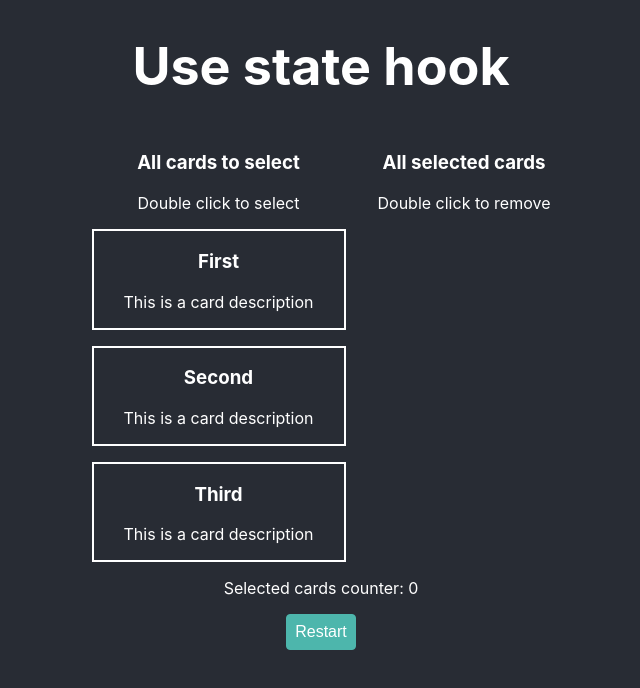
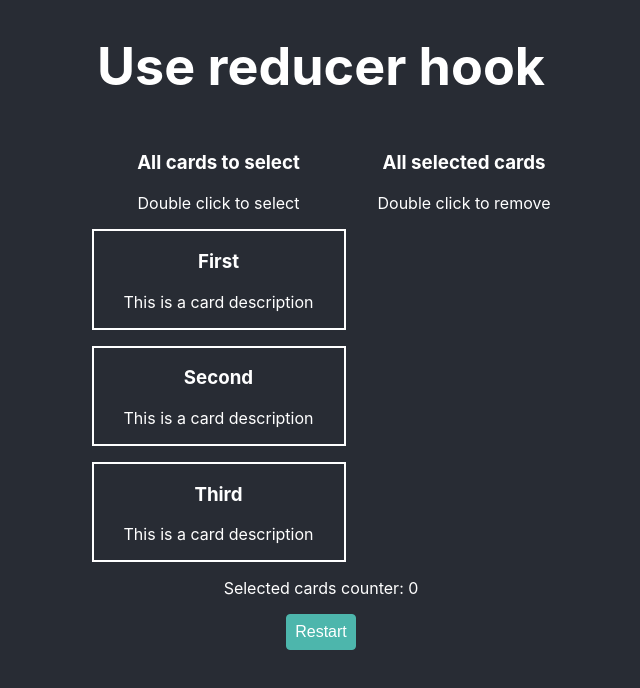
Before and after one commit to AndresAusecha/react-state-management, a React (Create React App) app in the folder use-reducer-hook/: page / in a window 1280 px wide. Shown: the top 688 px of the page, without its empty margins (319-959 px from the left). Built offline with nearby package versions, Linux system fonts and the light colour scheme.

Commit message:
change title

```diff
--- a/use-reducer-hook/src/App.js
+++ b/use-reducer-hook/src/App.js
@@ -10,7 +10,7 @@ function App() {
     <div className="App">
       <header className="App-header">
         <h1>
-          Use state hook
+          Use reducer hook
         </h1>
       </header>
       <div style={{ display: "flex", justifyContent: "center" }}>
```
